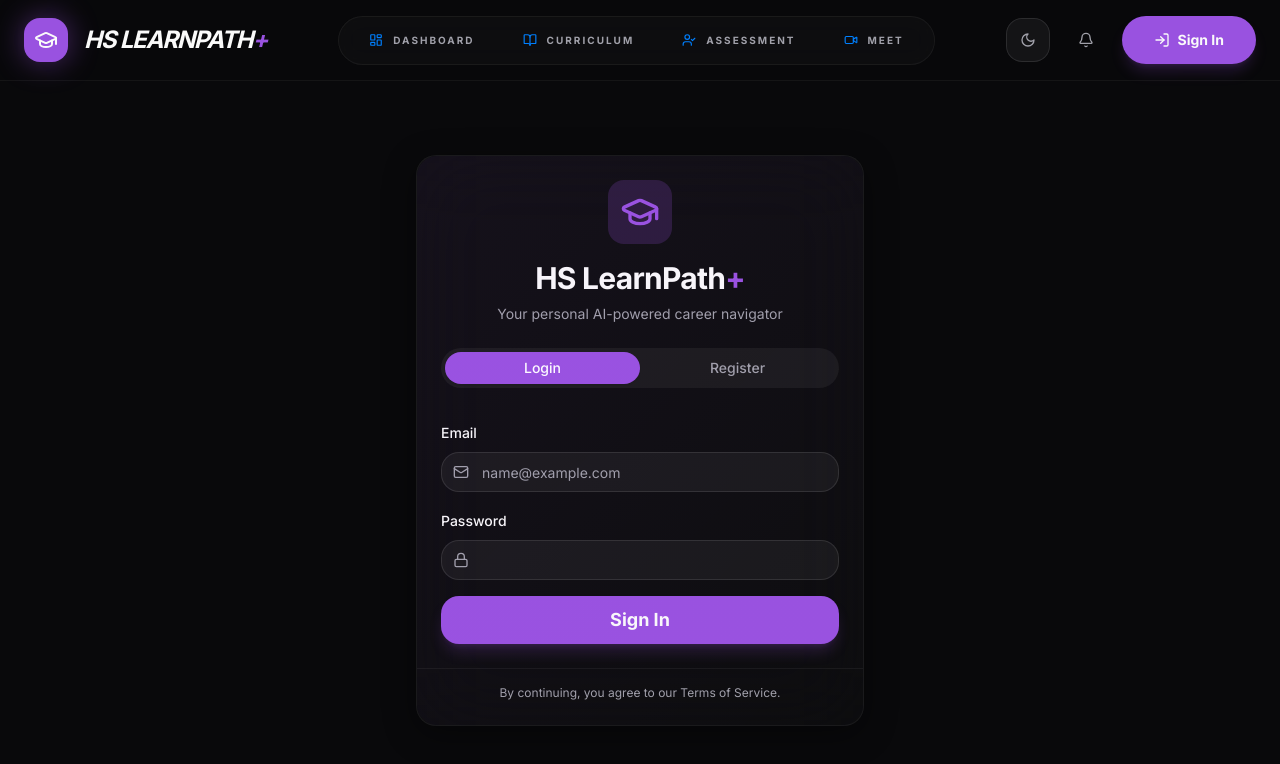
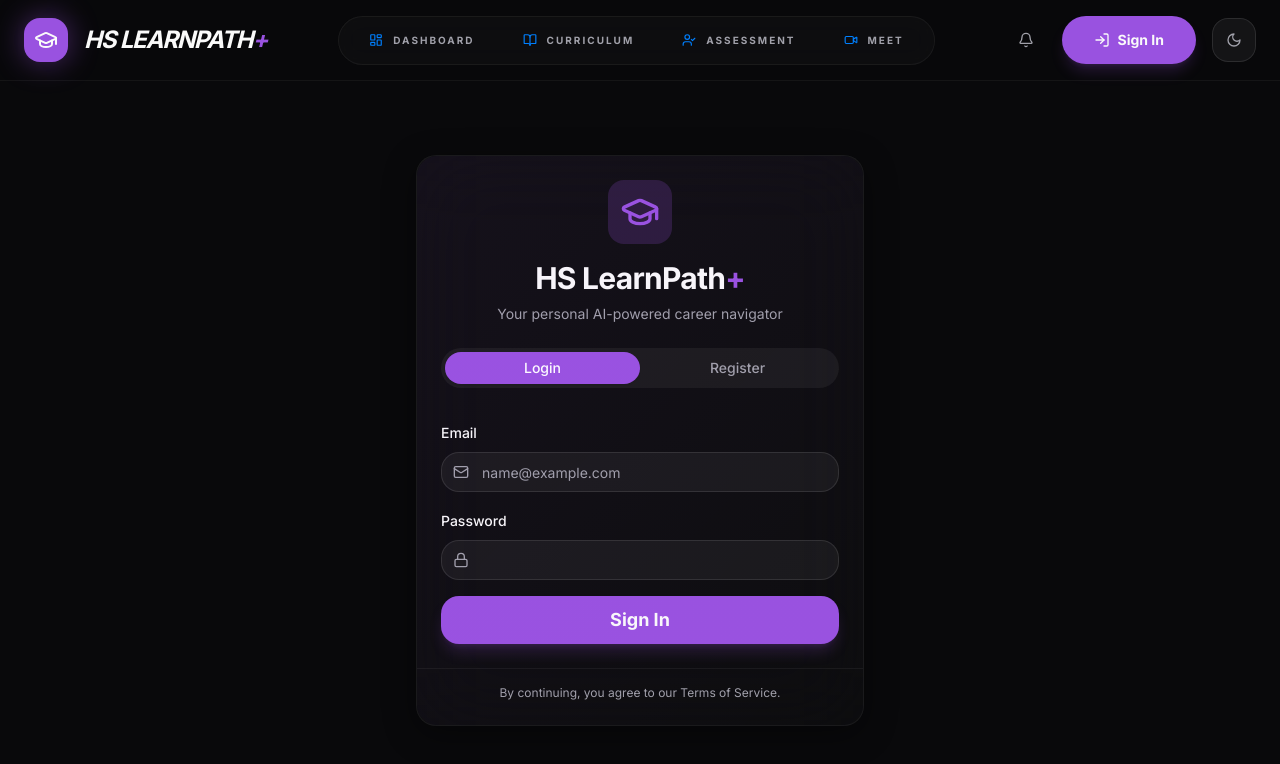
Before and after one commit to harshilb186-png/HS_LearnPath, a Next.js app: page /auth in a window 1280 px wide. Shown: the top 764 px of the page. Built offline with nearby package versions, Linux system fonts and the light colour scheme; no server answers.

Commit message:
dont give option of light and dark ,just switch and that icon should be

```diff
--- a/src/components/ThemeToggle.tsx
+++ b/src/components/ThemeToggle.tsx
@@ -3,37 +3,33 @@
 import * as React from "react"
 import { Moon, Sun } from "lucide-react"
 import { useTheme } from "next-themes"
-
 import { Button } from "@/components/ui/button"
-import {
-  DropdownMenu,
-  DropdownMenuContent,
-  DropdownMenuItem,
-  DropdownMenuTrigger,
-} from "@/components/ui/dropdown-menu"
 
 export function ThemeToggle() {
-  const { setTheme } = useTheme()
+  const { theme, setTheme } = useTheme()
+  const [mounted, setMounted] = React.useState(false)
+
+  // Avoid hydration mismatch by waiting for mount
+  React.useEffect(() => {
+    setMounted(true)
+  }, [])
+
+  if (!mounted) {
+    return (
+      <div className="h-11 w-11 rounded-2xl bg-secondary/40 border border-black/5 dark:border-white/10" />
+    )
+  }
 
   return (
-    <DropdownMenu>
-      <DropdownMenuTrigger asChild>
-        <Button variant="ghost" size="icon" className="text-muted-foreground hover:text-primary transition-all h-11 w-11 rounded-2xl border border-black/5 dark:border-white/10 bg-secondary/40 dark:bg-secondary/80 backdrop-blur-md">
-          <Sun className="h-[1.2rem] w-[1.2rem] rotate-0 scale-100 transition-all dark:-rotate-90 dark:scale-0" />
-          <Moon className="absolute h-[1.2rem] w-[1.2rem] rotate-90 scale-0 transition-all dark:rotate-0 dark:scale-100" />
-          <span className="sr-only">Toggle theme</span>
-        </Button>
-      </DropdownMenuTrigger>
-      <DropdownMenuContent align="end" className="glass-card mt-3 rounded-2xl p-2 border-black/10 dark:border-white/10 min-w-[120px]">
-        <DropdownMenuItem onClick={() => setTheme("light")} className="focus:bg-primary/10 p-3 rounded-xl cursor-pointer flex items-center justify-between group">
-          <span className="font-bold text-[10px] uppercase tracking-widest text-foreground">Light</span>
-          <Sun size={14} className="text-muted-foreground group-hover:text-primary transition-colors" />
-        </DropdownMenuItem>
-        <DropdownMenuItem onClick={() => setTheme("dark")} className="focus:bg-primary/10 p-3 rounded-xl cursor-pointer flex items-center justify-between group">
-          <span className="font-bold text-[10px] uppercase tracking-widest text-foreground">Dark</span>
-          <Moon size={14} className="text-muted-foreground group-hover:text-primary transition-colors" />
-        </DropdownMenuItem>
-      </DropdownMenuContent>
-    </DropdownMenu>
+    <Button
+      variant="ghost"
+      size="icon"
+      onClick={() => setTheme(theme === "light" ? "dark" : "light")}
+      className="relative text-muted-foreground hover:text-primary transition-all h-11 w-11 rounded-2xl border border-black/5 dark:border-white/10 bg-secondary/40 dark:bg-secondary/80 backdrop-blur-md group"
+    >
+      <Sun className="h-[1.2rem] w-[1.2rem] rotate-0 scale-100 transition-all dark:-rotate-90 dark:scale-0" />
+      <Moon className="absolute h-[1.2rem] w-[1.2rem] rotate-90 scale-0 transition-all dark:rotate-0 dark:scale-100" />
+      <span className="sr-only">Toggle theme</span>
+    </Button>
   )
 }
--- a/src/components/layout/Navbar.tsx
+++ b/src/components/layout/Navbar.tsx
@@ -80,14 +80,12 @@ export function Navbar() {
         </nav>
 
         <div className="flex items-center gap-4">
-          <ThemeToggle />
-
           <Button variant="ghost" size="icon" className="text-muted-foreground hover:text-accent transition-colors">
             <Bell size={20} />
           </Button>
 
           {isUserLoading ? (
-            <div className="h-11 w-11 rounded-2xl bg-secondary/40 animate-pulse border border-black/5 dark:border-white/5" />
+            <div className="h-11 w-11 rounded-2xl bg-secondary/40 animate-pulse border border-black/5 dark:border-white/10" />
           ) : user ? (
             <DropdownMenu>
               <DropdownMenuTrigger asChild>
@@ -133,6 +131,8 @@ export function Navbar() {
               </Link>
             </Button>
           )}
+
+          <ThemeToggle />
         </div>
       </div>
     </header>
```
